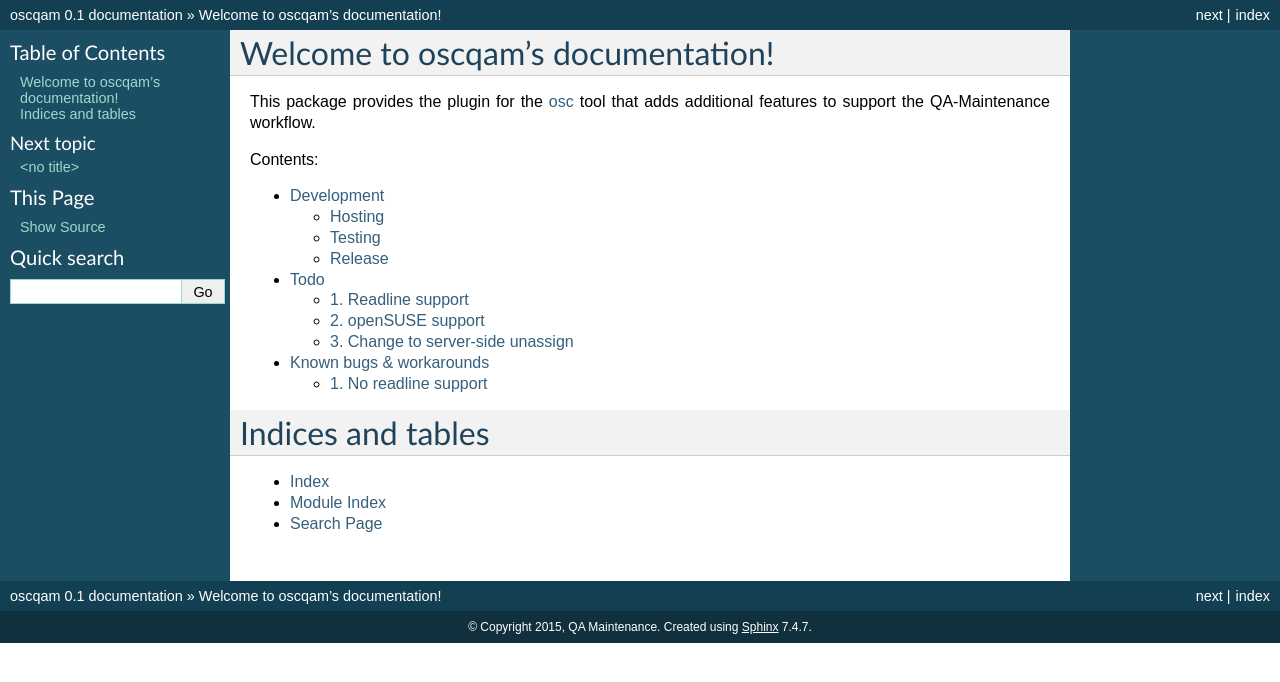
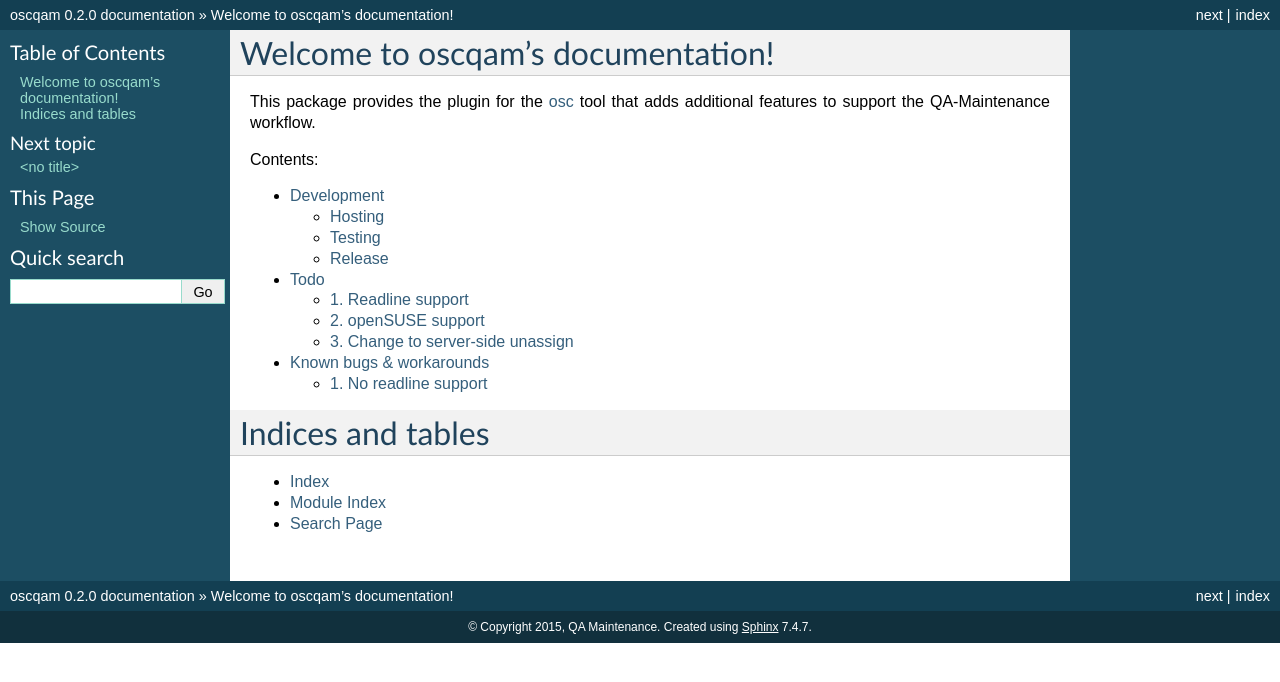
Before and after one commit to openSUSE/osc-plugin-qam, a Sphinx documentation site: the page built from Documentation/index.rst, in a window 1280 px wide. Shown: the top 682 px of the page. Built offline with Sphinx 7.4.7, drawn with Linux system fonts in a browser that asks for light colours.

Commit message:
Fixed version string for Sphinx-documentation.
Signed-off-by: Florian Bergmann <fbergmann@suse.de>

```diff
--- a/Documentation/conf.py
+++ b/Documentation/conf.py
@@ -54,9 +54,9 @@ copyright = u'2015, QA Maintenance'
 # built documents.
 #
 # The short X.Y version.
-version = '0.1'
+version = '0.2.0'
 # The full version, including alpha/beta/rc tags.
-release = '0.1'
+release = '0.2.0'
 
 # The language for content autogenerated by Sphinx. Refer to documentation
 # for a list of supported languages.
```
